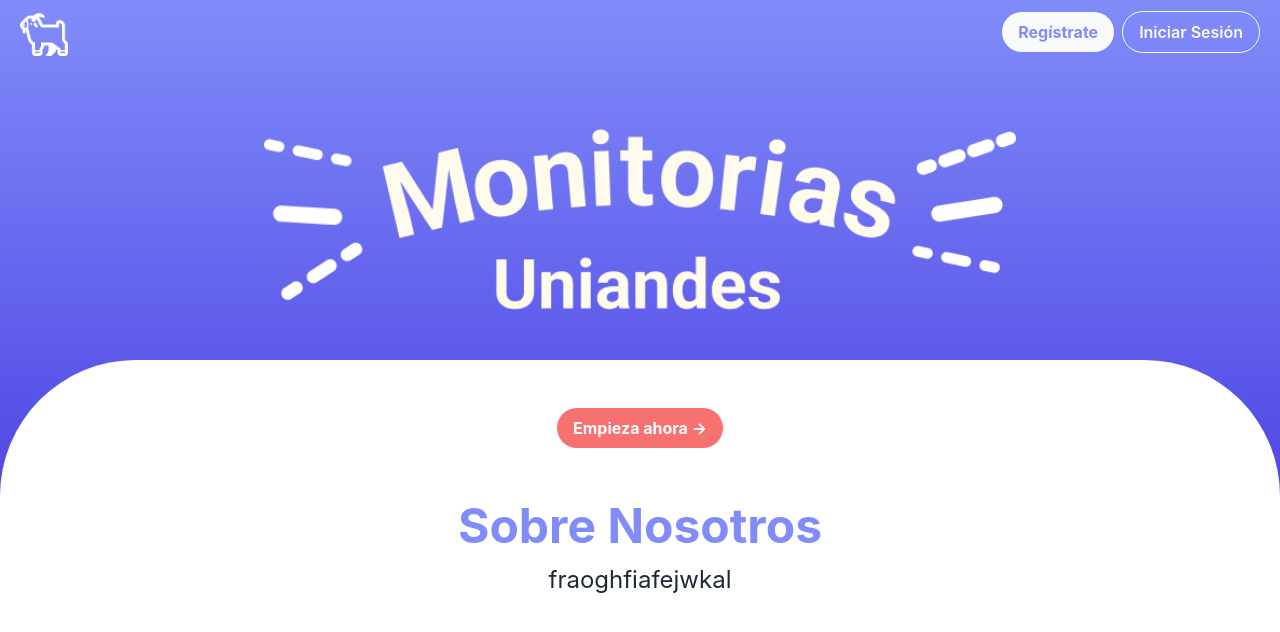
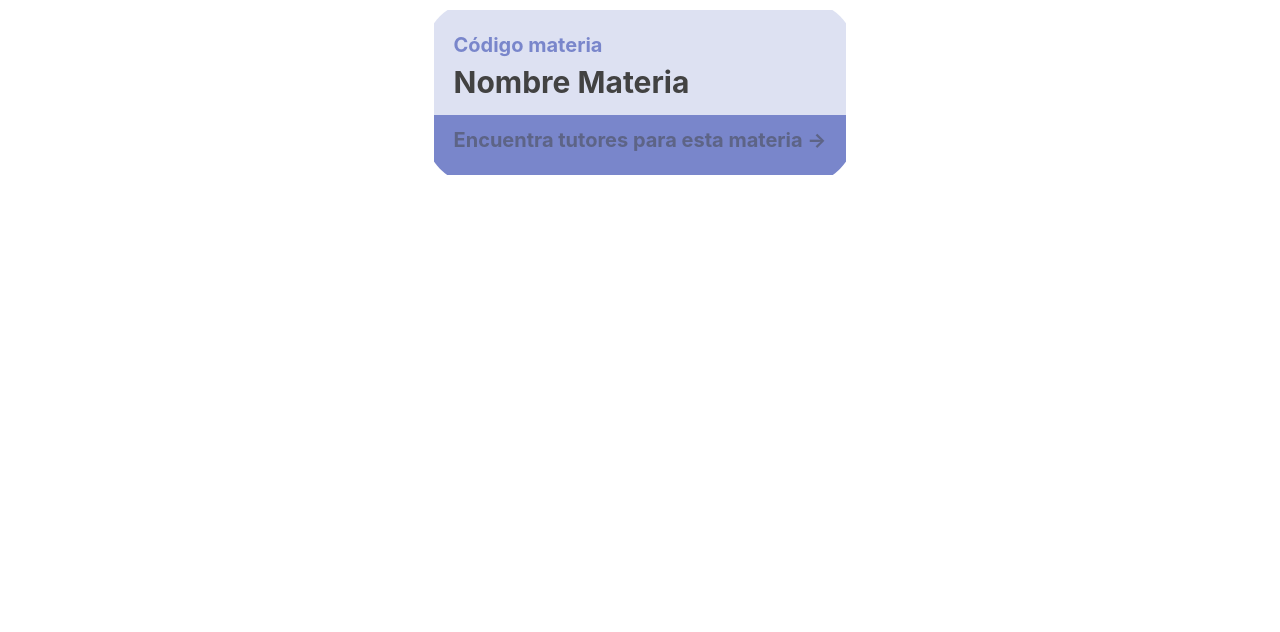
Before and after one commit to Computer-Society-Uniandes/Monitorias, a React (Create React App) app: page / in a window 1280 px wide. Shown: the top 632 px of the page. Built offline with nearby package versions, Linux system fonts and the light colour scheme.

Commit message:
BoxSubject terminado

```diff
--- a/src/App.js
+++ b/src/App.js
@@ -11,10 +11,10 @@
       {/* <Header />   */}
 
       {/* Ashlee */}
-      <Auth />
+      {/* <Auth />   */}
 
       {/* Felipe */}
-      {/* <BoxSubject />  */}
+      <BoxSubject />
 
       {/* Jorge */}
       {/* <Welcome />  */}
--- a/src/Components/Auth.js
+++ b/src/Components/Auth.js
@@ -22,7 +22,7 @@
       </div>
       <div class="h-50 w-full bg-white rounded-tl-full rounded-tr-full ">
         <div className='flex justify-center m-12 '>
-        <button className=' bg-red-400 hover:bg-red-300 text-white font-bold py-2 px-4 rounded-full'>Empieza ahora -> </button>
+        <button className=' bg-red-400 hover:bg-red-300 text-white font-bold py-2 px-4 rounded-full'>Empieza ahora -&gt; </button>
         </div>
     </div>
     </div>
--- a/src/Components/BoxSubject.js
+++ b/src/Components/BoxSubject.js
@@ -1,10 +1,19 @@
 // src/Components/BoxSubject.js
 import React from 'react';
+import'../Style/BoxSubject.css'
 
 const BoxSubject = () => {
   return (
     <div>
-      <p>Caja de las materias</p>
+      <div className='boxSubject'>
+        <div className='titulo'>
+          <h1>Código materia</h1>
+          <h2>Nombre Materia</h2>
+        </div>
+        <div className='inferior'>
+          <p>Encuentra tutores para esta materia  -&gt; </p>
+        </div>
+      </div>
     </div>
   );
 }
--- a/src/Style/BoxSubject.css
+++ b/src/Style/BoxSubject.css
@@ -0,0 +1,45 @@
+.boxSubject {
+    border-radius:55px;
+    max-height: 80vh;
+    width: 80%;
+    padding: 10px;
+    max-width: fit-content;
+    margin: 0 auto;
+    overflow: hidden;
+}
+
+.titulo{
+    background-color: rgba(121, 134, 203, 0.25);
+    padding: 10px 10px 0px 10px;
+}
+
+h1{
+    color: rgba(121, 134, 203, 1);
+    font-size: 20px;
+    font-weight: bold;
+    margin: 0;
+    padding: 10px 10px 0px 10px;
+
+}
+
+h2{
+    color: rgba(66, 66, 66, 1);
+    font-size: 30px;
+    font-weight: bold;
+    margin: 0;
+    padding: 0px 10px 10px 10px;
+    overflow: hidden;
+}
+
+.inferior{
+    background-color: rgba(121, 134, 203, 1);
+    padding: 0px 10px 10px 10px;
+}
+
+p {
+    color: rgba(66, 66, 66, 0.5);
+    font-size: 20px;
+    font-weight: bold;
+    margin: 0;
+    padding: 10px;
+}
```
